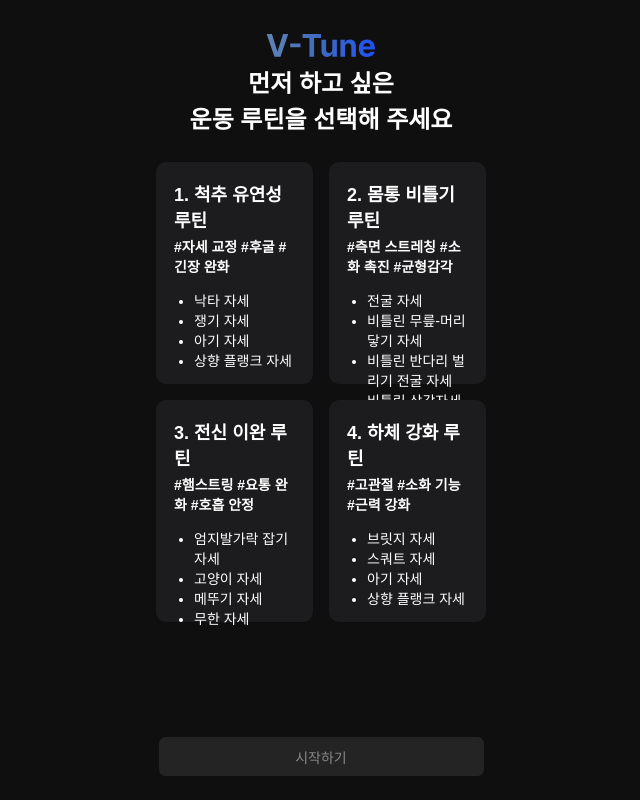
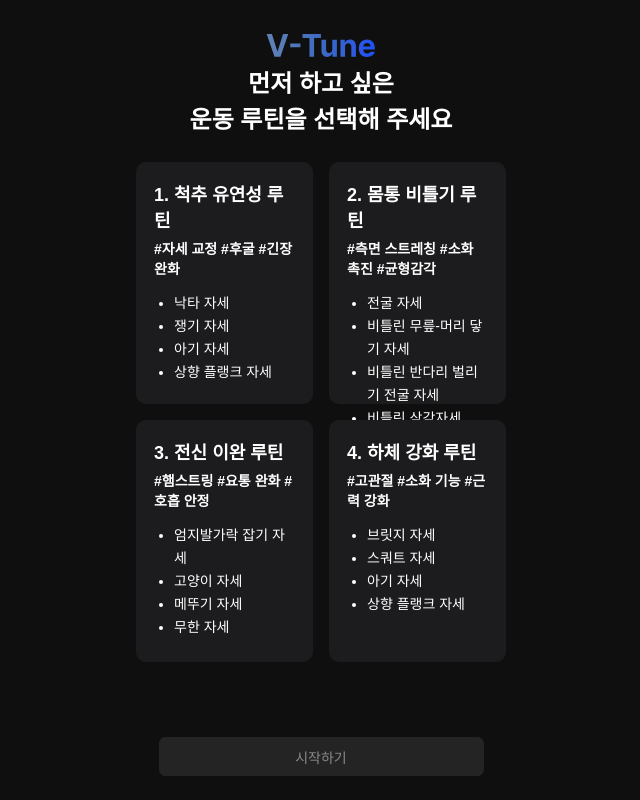
Before and after one commit to SSWU-AI/V-Tune_FE, a React (Vite) app: page / in a window 1280 px wide. Shown: the whole page, without its empty margins (319-959 px from the left). Built offline with nearby package versions, Linux system fonts and the light colour scheme; a web font is replaced by a local one.

Commit message:
Design: 카드 크기 및 텍스트 간격 조정

```diff
--- a/src/components/HomeScreen.tsx
+++ b/src/components/HomeScreen.tsx
@@ -36,7 +36,7 @@
 
   const handleStart = () => {
     if (selected !== null) {
-      // ✅ 루틴 ID를 URL 파라미터로 전달
+      //  루틴 ID를 URL 파라미터로 전달
       navigate(`/stretch?routineId=${selected + 1}`);
     }
   };
--- a/src/styles/HomeScreen.css
+++ b/src/styles/HomeScreen.css
@@ -41,7 +41,7 @@
 
 .cards {
   display: grid;
-  grid-template-columns: repeat(2, 157px);
+  grid-template-columns: repeat(2, 177px);
   gap: 16px;
   margin-bottom: auto;
 }
@@ -50,7 +50,7 @@
   background-color: #1c1c1e;
   border-radius: 10px;
   padding: 16px;
-  height: 222px;
+  height: 242px;
   cursor: pointer;
   border: 2px solid transparent;
   transition: border 0.2s;
@@ -64,13 +64,13 @@
 .card-title {
   font-weight: 700;
   font-size: 18px;
-  margin-bottom: 4px;
+  margin-bottom: 6px;
 }
 
 .card-keywords {
   font-weight: 700;
   font-size: 14px;
-  margin-bottom: 8px;
+  margin-bottom: 10px;
 }
 
 .card-list {
@@ -78,6 +78,7 @@
   padding-left: 20px;
   font-size: 14px;
   font-weight: 400;
+  line-height: 1.65;
 }
 
 .start-button {
```
